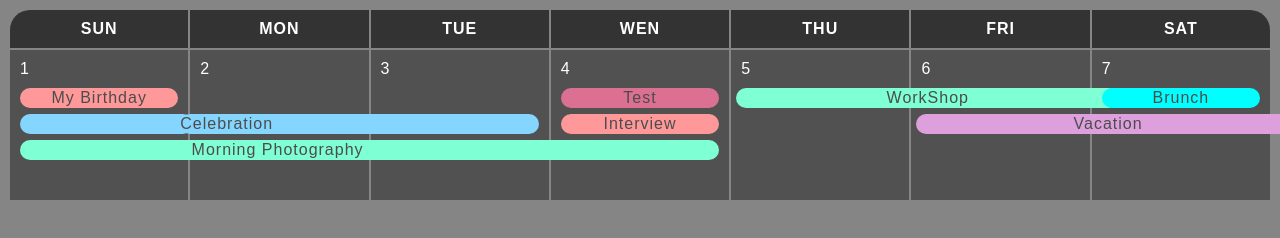
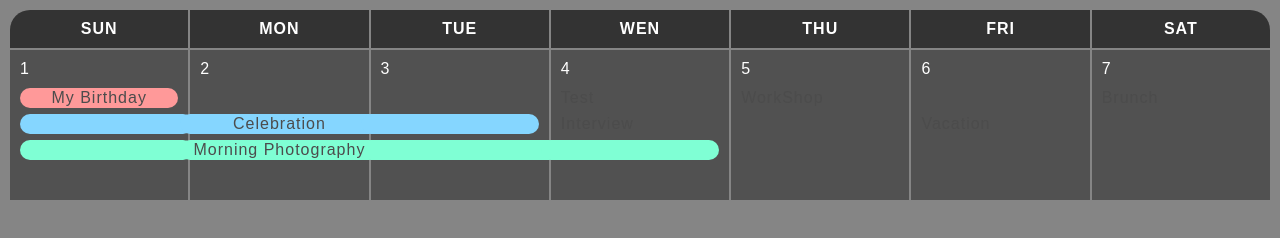
Before and after one commit to Pelimen4ik/Home-Work-2, a plain HTML site: page index.html in a window 1280 px wide. Drawn offline with Linux system fonts and the light colour scheme.

Commit message:
Refactoring styles

```diff
--- a/CSS.css
+++ b/CSS.css
@@ -44,78 +44,35 @@ td {
     background-color: #515151;
 }
 
-.singl-day {
+.bg-red {
     background-color: #ff9999;
+}
+
+.bg-blue {
+    background-color: #85d6ff;
+}
+
+.bg-green {
+    background-color: aquamarine;
+}
+
+.single-day {
     border-radius: 10px;
     text-align: center;
 }
 
 .event-start {
-    background-color: #85d6ff;
-    margin-right: -15px;
-}
-
-.mornin-start {
-    background-color: aquamarine;
     margin-right: -15px;
 }
 
 .event-middle {
-    background-color: #85d6ff;
     margin-right: -20px;
     margin-left: -20px;
-}
-
-.mornin-middle {
-    background-color: aquamarine;
-    margin-right: -05px;
-    margin-left: -30px;
-    text-align: right;
-}
-
-.mornin-end {
-    background-color: aquamarine;
-    margin-right: 0px;
-    margin-left: -250px;
+    text-align: center;
 }
 
 .event-end {
-    background-color: #85d6ff;
     margin-left: -20px;
-}
-
-.test-single {
-    background-color: palevioletred;
-    border-radius: 10px;
-    text-align: center;
-}
-
-.interview {
-    background-color: #ff9999;
-    border-radius: 10px;
-    text-align: center;
-}
-
-.workshop-start {
-    background-color: aquamarine;
-    border-radius: 10px;
-    text-align: center;
-    margin-right: -220px;
-    margin-left: -5px;
-}
-
-.vacation {
-    background-color: plum;
-    border-radius: 10px;
-    text-align: center;
-    margin-right: -220px;
-    margin-left: -5px;
-}
-
-.brunch {
-    background-color: aqua;
-    border-radius: 10px;
-    text-align: center;
 }
 
 .event {
--- a/index.html
+++ b/index.html
@@ -21,25 +21,26 @@
         <tr class="calendar">
             <td>
                 <span class="number">1</span>
-                <span class="singl-day event">My Birthday</span>
-                <span class="event-start event"></span>
-                <span class="mornin-start event"></span>
+                <span class="single-day event bg-red">My Birthday</span>
+                <span class="event-start event bg-blue"></span>
+                <span class="event-start event bg-green"></span>
             <td>
                 <span class="number">2</span>
                 <span class="event"></span>
-                <span class="event-middle event">Celebration</span>
-                <span class="mornin-middle event">Morning Photography</span>
+                <span class="event-middle event bg-blue">Celebration</span>
+                <span class="event-middle event bg-green">Morning Photography</span>
             </td>
             <td>
                 <span class="number">3</span>
                 <span class="event"></span>
-                <span class="event-end event"></span>
+                <span class="event-end event bg-blue"></span>
+                <span class="event-middle event bg-green"></span>
             </td>
             <td>
                 <span class="number">4</span>
                 <span class="test-single event">Test</span>
                 <span class="interview event">Interview</span>
-                <span class="mornin-end event"></span>
+                <span class="event-end event bg-green"></span>
             </td>
             <td>
                 <span class="number">5</span>
```
